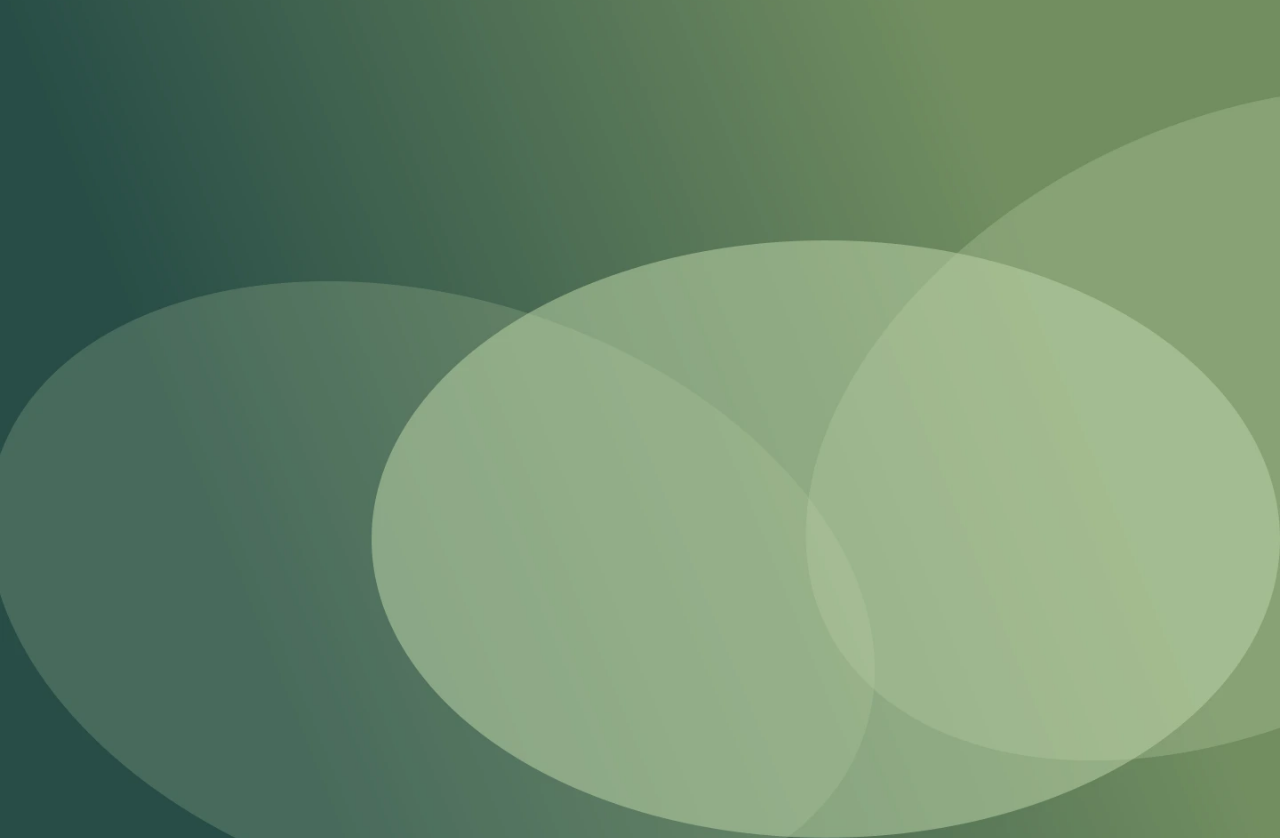
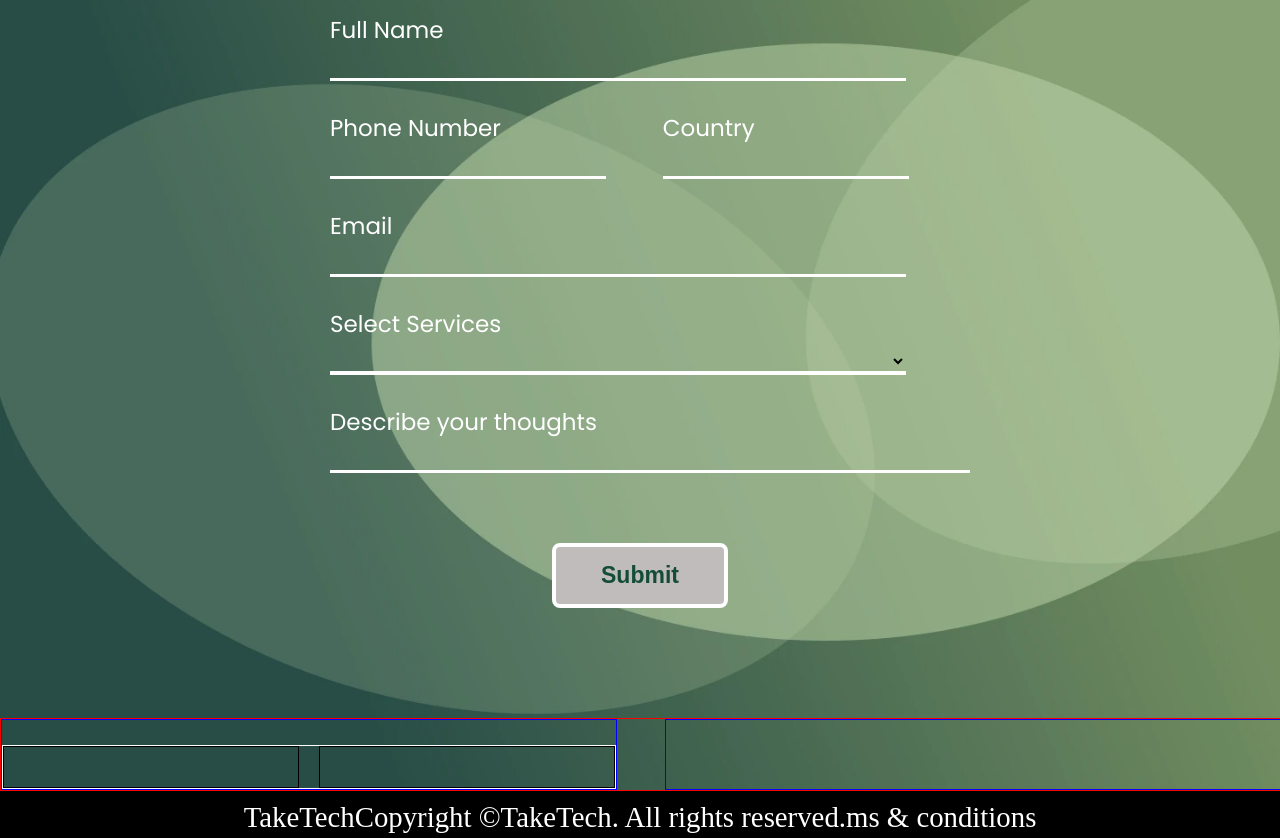
Before and after one commit to AtulKumarGiri/TakeTech, a plain HTML site: page Index.html in a window 1280 px wide. Shown: the part 4897-5735 px from the top of the page. Drawn offline with Linux system fonts and the light colour scheme.

Commit message:
Landing Page Footer

```diff
--- a/Index.html
+++ b/Index.html
@@ -97,7 +97,81 @@
 
         </div>
         <div id="query">
+            <div class="queryHeading">
+                <h1>Any Question ? <span>We would love to help.</span></h1>
+            </div>
+            <div class="formContainer">
+                <form action="#">
+                    <div class="elements">
+                        <label for="name">Full Name</label><br>
+                        <input type="text" name="name" id="">
+                    </div>
+                    <div class="elements doubleElements">
+                        <div class="firstElement">
 
+                            <label for="phone">Phone Number</label><br>
+                            <input type="number" name="phone" id="">
+                        </div>
+                        <div class="secondElement">
+
+                            <label for="country">Country</label><br>
+                            <input type="text" name="country" id="">
+                        </div>
+                    </div>
+                    <div class="elements">
+                        <label for="email">Email</label><br>
+                        <input type="email" name="email" id="">
+                    </div>
+                    <div class="elements">
+                        <label for="serviceSelection">Select Services</label><br>
+                        <select name="serviceSelection" id="">
+                            <option value="none" name="serviceContainer"selected></option>
+                            <option value="CWD" name="serviceContainer">Customized Website Development</option>
+                            <option value="BWD" name="serviceContainer">Business Website Development </option>
+                            <option value="EWD" name="serviceContainer">Ecommerce Website Development </option>
+                            <option value="A&IAD" name="serviceContainer">Android & Ios App Development</option>
+                        </select>
+                    </div>
+                    <div class="elements text">
+                        <label for="thoughts">Describe your thoughts</label><br>
+                        <input type="text" name="thoughts" id="">
+                    </div>
+                    <button type="submit">Submit</button>
+                </form>
+                <div class="contactSection">
+                    <div class="leftContactArea">
+                        <div class="logo">
+                            <img src="" alt="">
+                        </div>
+                        <div class="centerText">
+
+                        </div>
+
+                        <div class="policyTerms">
+                            <div class="companyProfile">
+
+                            </div>
+                            <div class="terms">
+
+                            </div>
+                        </div>
+                    </div>
+                    <div class="rightContactArea">
+                        <div class="time">
+
+                        </div>
+                        <div class="phone">
+
+                        </div>
+                        <div class="mail">
+
+                        </div>
+                        <div class="socialLinks">
+
+                        </div>
+                    </div>
+                </div>
+            </div>
         </div>
     </div>
     <footer>
--- a/css/style.css
+++ b/css/style.css
@@ -234,12 +234,122 @@ nav ul li a:hover, nav ul li a.active{
 #query{
     border-top: 1px solid white;
     width: 100%;
-    height: 1500px;
+    height: 100%;
     background-image: url('../Images/Background/Query.webp');
     background-repeat: no-repeat;
     background-position: center;
     background-size: cover;
+    font-family: 'Poppins', sans-serif;
+    color: white;
 }
+#query .queryHeading{
+ /* border: 1px solid red; */
+ padding: 50px 0px;
+ margin: 25px 0px;
+ text-align: center;
+}
+#query .queryHeading h1{
+    color: #fff;
+    font-size: 65px;
+}
+#query .queryHeading h1 span{
+    color: rgb(218, 186, 59);
+}
+
+form{
+    /* border: 1px solid red; */
+    width: 50%;
+    margin: 0 auto;
+    padding: 60px;
+    text-align: center;
+}
+.elements{
+    /* border: 1px solid blue; */
+    margin: 10px 0px;
+    width: 100%;
+    font-size: 23px;
+    padding: 10px;
+    text-align: left;
+}
+.doubleElements{
+    /* border: 1px solid black; */
+    display: flex;
+    justify-content: space-between;
+}
+.firstElement,.secondElement{
+    width: 48%;
+    /* border: 1px solid red; */
+}
+.elements input{
+    font-size: 23px;
+    color: white;
+}
+.elements select{
+    border: none;
+    outline: none;
+    width: 90%;
+    background-color: transparent;
+    border-bottom: 4px solid white;
+    font-size: 20px;
+    cursor: pointer;
+}
+
+.elements select::after {
+    content: "";
+    width: 0.8em;
+    height: 0.5em;
+    background-color: var(--select-arrow);
+    clip-path: polygon(100% 0%, 0 0%, 50% 100%);
+  }
+.elements input[type="text"], .elements input[type="email"], .doubleElements input[type="number"] {
+    width: 90%;
+    background-color: transparent;
+    border: none;
+    border-bottom: 3px solid white;
+    outline: none;
+}
+.doubleElements input[type="text"]{
+    width: 80%;
+    background-color: transparent;
+    border: none;
+    border-bottom: 3px solid white;
+    outline: none;
+}
+.text input[type="text"]{
+    width: 100%;
+}
+form button{
+    border: 4px solid #fff;
+    padding: 15px 45px;
+    margin: 50px 0px;
+    font-size: 23px;
+    font-weight: 600;
+    border-radius: 8px;
+    background-color: rgb(193, 188, 188);
+    color: rgb(19, 76, 57);
+}
+.contactSection{
+    border: 1px solid red;
+    width: 100vw;
+    height: 100%;
+    display: flex;
+    justify-content: space-between;
+}
+.leftContactArea, .rightContactArea{
+    border: 1px solid blue;
+    width: 48%;
+}
+.policyTerms{
+    border: 1px solid white;
+    display: flex;
+    justify-content: space-between;
+}
+.companyProfile, .terms{
+    width: 48%;
+    border: 1px solid black;
+    height: 40px;
+}
+
 /* Footer Area  */
 footer{
     bottom: 0%;
```
